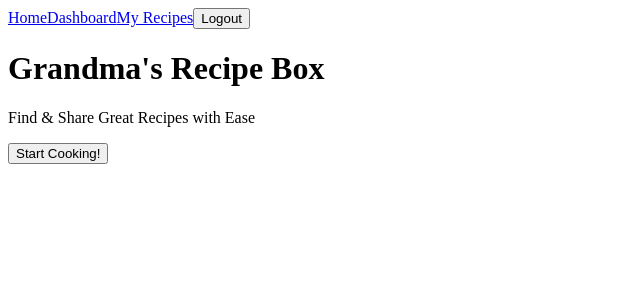
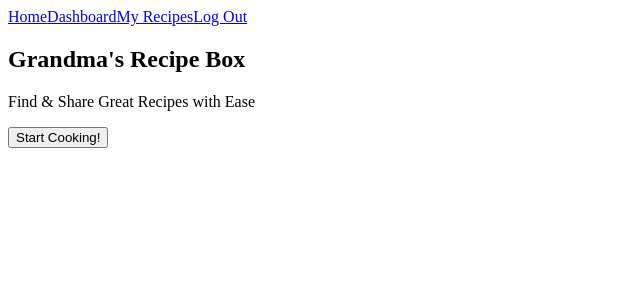
Before and after one commit to The-BrAVo-Team/RecipeBox, a Flask app: page / in a window 1280 px wide. Shown: the top 300 px of the page, without its empty margins (0-640 px from the left). Run offline with Flask 3, Linux system fonts and the light colour scheme.

Commit message:
Fixed navbar error on Landing Page

```diff
--- a/client/public/style.css
+++ b/client/public/style.css
@@ -35,7 +35,7 @@ main {
 }
 
 .tomatoes {
-  background-image: url('');
+  background-image: url('tomatoes.jpg');
   background-repeat: no-repeat;
 }
 
--- a/client/src/App.js
+++ b/client/src/App.js
@@ -1,6 +1,6 @@
 import React, { Component } from 'react';
 import './App.css';
-import { BrowserRouter as Router, Route, Routes } from 'react-router-dom';
+//import { BrowserRouter as Router, Route, Routes } from 'react-router-dom';
 
 class App extends Component {
   render() {
--- a/templates/dashboard.html
+++ b/templates/dashboard.html
@@ -50,6 +50,7 @@
                     <a href="#">Home</a>
                     <a href="#">Dashboard</a>
                     <a href="{{ url_for('notes') }}">My Recipes</a>
+                    <a href="#">Log Out</a>
                 </div>
             );
         }
--- a/templates/landingpage.html
+++ b/templates/landingpage.html
@@ -3,47 +3,41 @@
 <head>
     <meta charset="UTF-8">
     <meta name="viewport" content="width=device-width, initial-scale=1.0">
+    <link rel="preconnect" href="https://fonts.googleapis.com">
+    <link rel="preconnect" href="https://fonts.gstatic.com" crossorigin>
+    <link href="https://fonts.googleapis.com/css2?family=Lobster&family=Lora&display=swap" rel="stylesheet">
+    <script src="https://unpkg.com/react@16/umd/react.development.js" crossorigin></script>
+    <script src="https://unpkg.com/react-dom@16/umd/react-dom.development.js" crossorigin></script>
+    <script src="https://unpkg.com/@babel/standalone/babel.min.js"></script>
+    <title>Grandma's Recipe Box</title>
     <link rel="stylesheet" href="{{ url_for('static', filename='style.css') }}">
-  <title>Grandma's Recipe Box</title>
-  <!-- Load React and ReactDOM from CDN -->
-  <script src="https://unpkg.com/react@17/umd/react.development.js"></script>
-  <script src="https://unpkg.com/react-dom@17/umd/react-dom.development.js"></script>
-  <!-- Load Babel for in-browser JSX transformation -->
-  <script src="https://unpkg.com/@babel/standalone/babel.min.js"></script>
 </head>
+
 <body>
     <nav class="react-nav"></nav>
     <main class="tomatoes">
-    <div id="root"></div>
+        <div class="container">
+            <h2>Grandma's Recipe Box</h2>
+            <p>Find & Share Great Recipes with Ease</p>
+            <form action="{{ url_for('login') }}">
+                <button type="submit">Start Cooking!</button>
+            </form>
+        </div>
+
     <script type="text/babel">
-        //Function to handle logout
-        function handleLogout() {
-        window.location.href = "{{ url_for('logout') }}";
-        }
-
-        // Updated the navbar to include the logout button
-        const Navbar = () => (
+        class App extends React.Component {
+            render() {
+                return(
                     <div class="navbar">
                         <a href="#">Home</a>
                         <a href="#">Dashboard</a>
                         <a href="{{ url_for('notes') }}">My Recipes</a>
-                <button onClick={handleLogout} class="logout-link">Logout</button>
+                        <a href="#">Log Out</a>
                     </div>
                 );
-
-        //This is to include the Navbar component inside your main App component
-        const App = () => (
-        <div>
-            <Navbar />
-            <div className="container">
-                <h1>Grandma's Recipe Box</h1>
-                <p>Find & Share Great Recipes with Ease</p>
-                <button onClick={() => window.location.href="{{ url_for('login') }}"}>Start Cooking!</button>
-            </div>
-        </div>
-        );
-
-        ReactDOM.render(<App />, document.getElementById('root'));
+            }
+        }
+        ReactDOM.render(<App />, document.querySelector(".react-nav"));
     </script>
 </body>
 </html>
```
Lines whose indentation alone changed are shown as unchanged.
